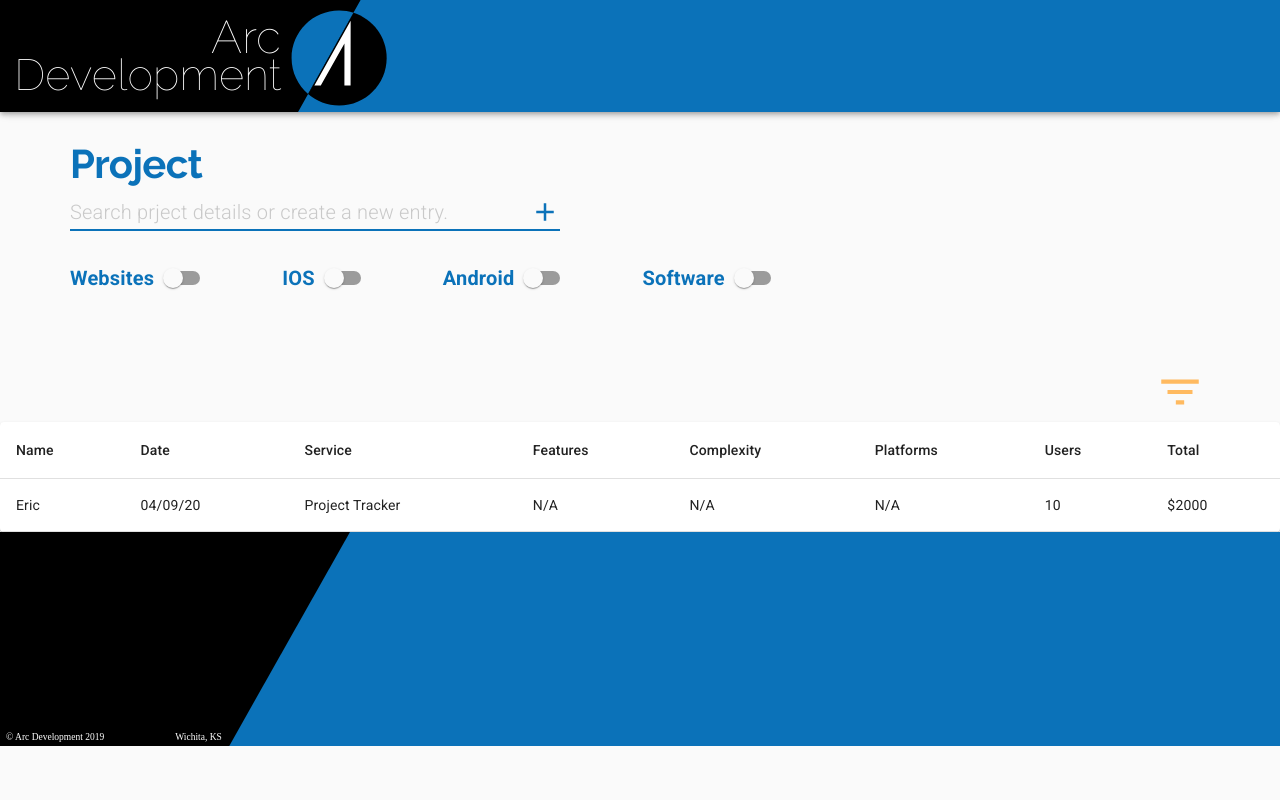
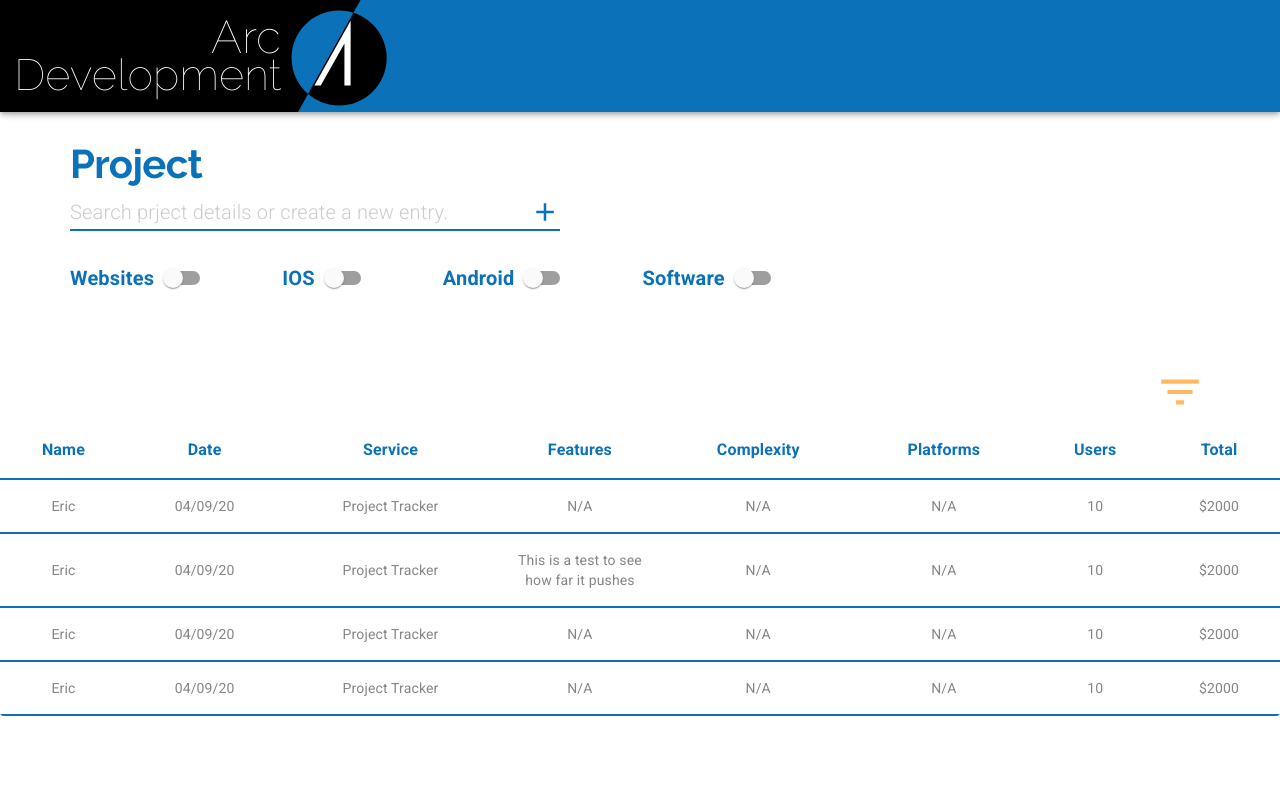
Before and after one commit to Outbounderic/project_tracker, a Next.js app in the folder nextjs/: page / in a window 1280 px wide. Shown: the top 800 px of the page. Built offline with nearby package versions, Linux system fonts and the light colour scheme.

Commit message:
added hard coded data to table

```diff
--- a/nextjs/pages/_document.js
+++ b/nextjs/pages/_document.js
@@ -15,7 +15,7 @@ export default class MyDocument extends Document {
             href="https://fonts.googleapis.com/css?family=Raleway:100,400,400i,700|Roboto:300,400,500,700&display=swap"
           />
         </Head>
-        <body>
+        <body style={{backgroundColor: "#fff"}}>
           <Main />
           <NextScript />
         </body>
--- a/nextjs/pages/index.js
+++ b/nextjs/pages/index.js
@@ -28,7 +28,12 @@ function createData(name, date, service, features, complexity, platform, users,
 export default function ProjectTracker() {
   const classes = useStyles()
   const theme = useTheme()
-  const [rows, setRows] = useState([createData("Eric", "04/09/20", "Project Tracker", "N/A", "N/A", "N/A", "10", "$2000")])
+  const [rows, setRows] = useState([
+    createData("Eric", "04/09/20", "Project Tracker", "N/A", "N/A", "N/A", "10", "$2000"),
+    createData("Eric", "04/09/20", "Project Tracker", "This is a test to see how far it pushes", "N/A", "N/A", "10", "$2000"),
+    createData("Eric", "04/09/20", "Project Tracker", "N/A", "N/A", "N/A", "10", "$2000"),
+    createData("Eric", "04/09/20", "Project Tracker", "N/A", "N/A", "N/A", "10", "$2000")
+  ])
 
   const [websiteChecked, setWebsiteChecked] = useState(false)
   const [iOSChecked, setiOSChecked] = useState(false)
@@ -104,32 +109,32 @@ export default function ProjectTracker() {
           <FilterListIcon color="secondary" style={{fontSize: 50}} />
         </Grid>
       </Grid>
-      <Grid item>
-        <TableContainer component={Paper}>
+      <Grid item style={{marginBottom: "15em"}}>
+        <TableContainer component={Paper} elevation={0}>
           <Table>
             <TableHead>
               <TableRow>
-                <TableCell>Name</TableCell>
-                <TableCell>Date</TableCell>
-                <TableCell>Service</TableCell>
-                <TableCell>Features</TableCell>
-                <TableCell>Complexity</TableCell>
-                <TableCell>Platforms</TableCell>
-                <TableCell>Users</TableCell>
-                <TableCell>Total</TableCell>
+                <TableCell align="center">Name</TableCell>
+                <TableCell align="center">Date</TableCell>
+                <TableCell align="center">Service</TableCell>
+                <TableCell align="center">Features</TableCell>
+                <TableCell align="center">Complexity</TableCell>
+                <TableCell align="center">Platforms</TableCell>
+                <TableCell align="center">Users</TableCell>
+                <TableCell align="center">Total</TableCell>
               </TableRow>
             </TableHead>
             <TableBody>
               {rows.map((row, index) =>
                 <TableRow key={index}>
-                  <TableCell>{row.name}</TableCell>
-                  <TableCell>{row.date}</TableCell>
-                  <TableCell>{row.service}</TableCell>
-                  <TableCell>{row.features}</TableCell>
-                  <TableCell>{row.complexity}</TableCell>
-                  <TableCell>{row.platform}</TableCell>
-                  <TableCell>{row.users}</TableCell>
-                  <TableCell>{row.total}</TableCell>
+                  <TableCell align="center">{row.name}</TableCell>
+                  <TableCell align="center">{row.date}</TableCell>
+                  <TableCell align="center">{row.service}</TableCell>
+                  <TableCell style={{maxWidth: "5em"}} align="center">{row.features}</TableCell>
+                  <TableCell align="center">{row.complexity}</TableCell>
+                  <TableCell align="center">{row.platform}</TableCell>
+                  <TableCell align="center">{row.users}</TableCell>
+                  <TableCell align="center">{row.total}</TableCell>
                 </TableRow>
               )}
             </TableBody>
--- a/nextjs/src/ui/theme.js
+++ b/nextjs/src/ui/theme.js
@@ -85,6 +85,20 @@ export default createMuiTheme({
     }
   },
   overrides: {
+    MuiTableCell: {
+      head: {
+        fontSize: "1rem",
+        fontWeight: 700,
+        color: arcBlue,
+        borderColor: arcBlue,
+        borderWidth: 2
+      },
+      body: {
+        color: arcGrey,
+        borderColor: arcBlue,
+        borderWidth: 2
+      }
+    },
     MuiFormControlLabel: {
       label: {
         color: arcBlue,
```
